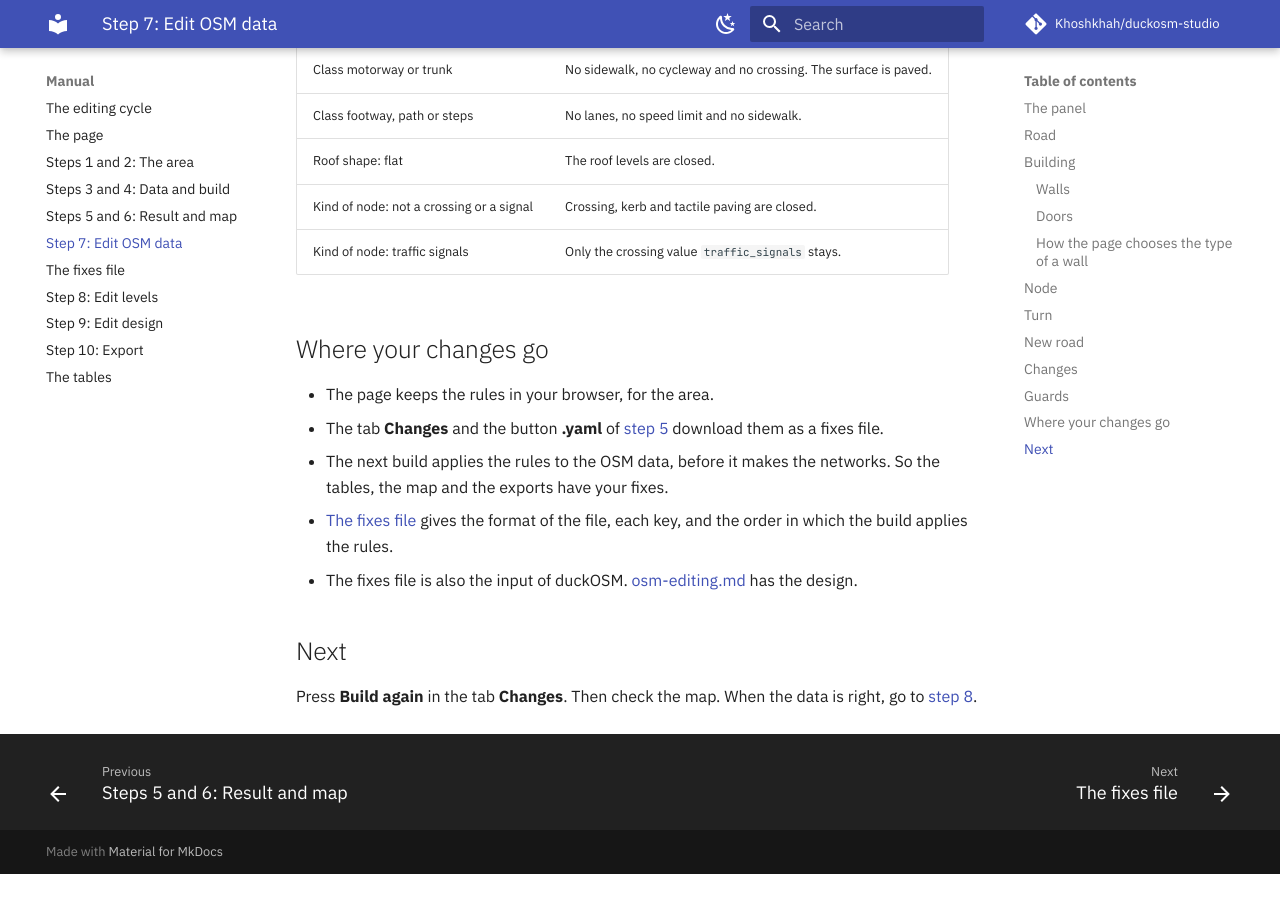
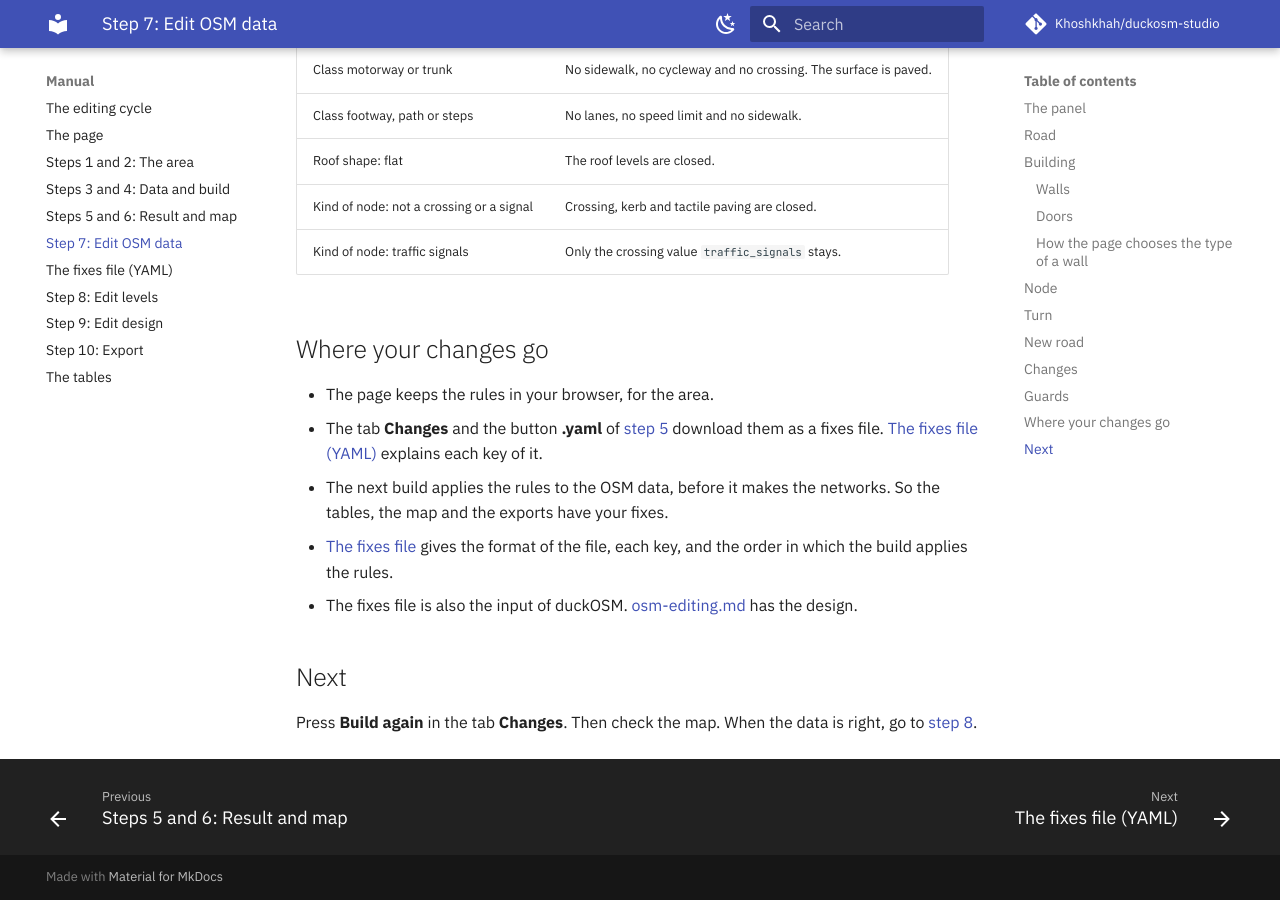
Before and after one commit to Khoshkhah/duckosm-rust, an MkDocs documentation site: the page built from docs/manual/edit-osm.md, in a window 1280 px wide and 900 px high, scrolled down 7816 px. Built offline with MkDocs 1.6.1 and Material for MkDocs 9.7.7, drawn with Linux system fonts in a browser that asks for light colours; comment, search, counter and statistics services are not loaded; before the commit the page ends 8690 px from its top, so only the background shows below that.

Commit message:
Manual: the fixes file is "The fixes file (YAML)", with links from the home page, step 5, step 7 and the downloads
Co-Authored-By: Claude Opus 5.5 <noreply@anthropic.com>

```diff
--- a/docs/manual/edit-osm.md
+++ b/docs/manual/edit-osm.md
@@ -149,7 +149,7 @@ A choice in one field can close another field, or shorten its list. The reason s
 ## Where your changes go
 
 - The page keeps the rules in your browser, for the area.
-- The tab **Changes** and the button **.yaml** of [step 5](result.md) download them as a fixes file.
+- The tab **Changes** and the button **.yaml** of [step 5](result.md) download them as a fixes file. [The fixes file (YAML)](fixes-file.md) explains each key of it.
 - The next build applies the rules to the OSM data, before it makes the networks. So the tables, the map and the exports have your fixes.
 - [The fixes file](fixes-file.md) gives the format of the file, each key, and the order in which the build applies the rules.
 - The fixes file is also the input of duckOSM. [osm-editing.md](https://github.com/Khoshkhah/duckosm-studio/blob/main/docs/osm-editing.md) has the design.
--- a/docs/manual/fixes-file.md
+++ b/docs/manual/fixes-file.md
@@ -1,4 +1,4 @@
-# The fixes file
+# The fixes file (YAML)
 
 The fixes file is a YAML file of rules. Each rule corrects one error in the OSM data of your area. The build applies the rules to the OSM data before it makes the tables. The OSM data itself does not change.
 
--- a/mkdocs.yml
+++ b/mkdocs.yml
@@ -74,7 +74,7 @@ nav:
       - "Steps 3 and 4: Data and build": manual/build.md
       - "Steps 5 and 6: Result and map": manual/result.md
       - "Step 7: Edit OSM data": manual/edit-osm.md
-      - The fixes file: manual/fixes-file.md
+      - "The fixes file (YAML)": manual/fixes-file.md
       - "Step 8: Edit levels": manual/edit-levels.md
       - "Step 9: Edit design": manual/edit-design.md
       - "Step 10: Export": manual/export.md
```
Also changed, not shown: docs/index.md (+1 -0 lines), docs/manual/export.md (+1 -1 lines), docs/manual/result.md (+1 -1 lines).
